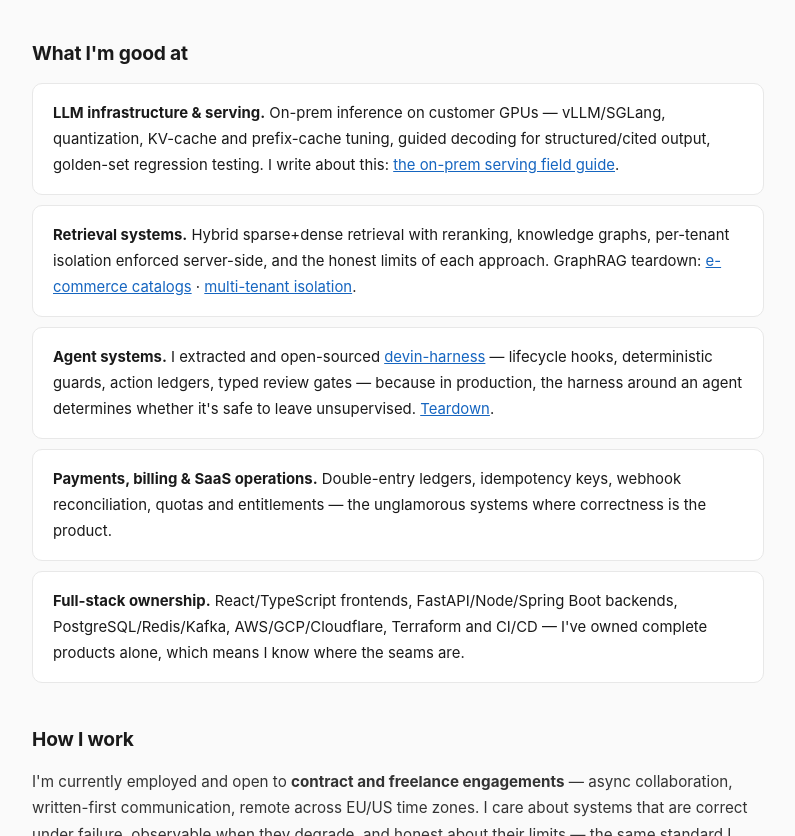
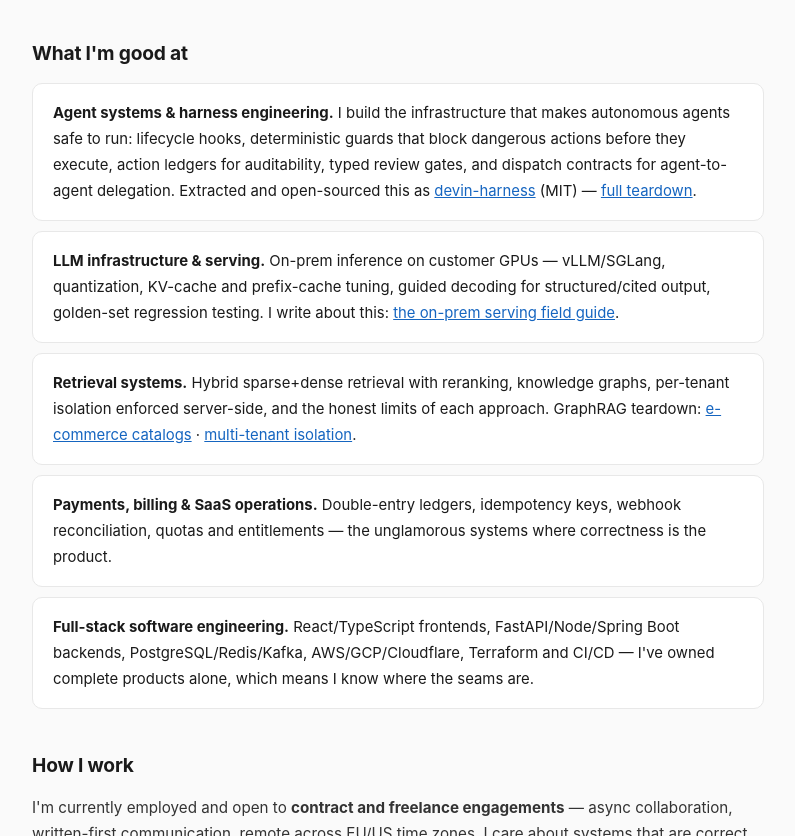
Before and after one commit to signalgap9-del/signalgap9-del.github.io, a plain HTML site: page about.html in a window 1280 px wide. Shown: the part 596-1432 px from the top of the page, without its empty margins (242-1037 px from the left). Drawn offline with Linux system fonts and the light colour scheme.

Commit message:
Reorder capabilities: agent systems first

```diff
--- a/about.html
+++ b/about.html
@@ -50,6 +50,14 @@ members, and data pipelines that had to stay correct without manual oversight.</
 
 <h2>What I'm good at</h2>
 
+<div class="cap"><b>Agent systems &amp; harness engineering.</b> I build the
+infrastructure that makes autonomous agents safe to run: lifecycle hooks,
+deterministic guards that block dangerous actions before they execute, action
+ledgers for auditability, typed review gates, and dispatch contracts for
+agent-to-agent delegation. Extracted and open-sourced this as
+<a href="https://github.com/signalgap9-del/devin-harness">devin-harness</a> (MIT)
+— <a href="/writing/agents.html">full teardown</a>.</div>
+
 <div class="cap"><b>LLM infrastructure &amp; serving.</b> On-prem inference on
 customer GPUs — vLLM/SGLang, quantization, KV-cache and prefix-cache tuning,
 guided decoding for structured/cited output, golden-set regression testing.
@@ -62,17 +70,11 @@ the honest limits of each approach. GraphRAG teardown:
 <a href="/writing/graphrag-ecommerce.html">e-commerce catalogs</a> ·
 <a href="/writing/tenant-rag.html">multi-tenant isolation</a>.</div>
 
-<div class="cap"><b>Agent systems.</b> I extracted and open-sourced
-<a href="https://github.com/signalgap9-del/devin-harness">devin-harness</a> —
-lifecycle hooks, deterministic guards, action ledgers, typed review gates —
-because in production, the harness around an agent determines whether it's
-safe to leave unsupervised. <a href="/writing/agents.html">Teardown</a>.</div>
-
 <div class="cap"><b>Payments, billing &amp; SaaS operations.</b> Double-entry
 ledgers, idempotency keys, webhook reconciliation, quotas and entitlements —
 the unglamorous systems where correctness is the product.</div>
 
-<div class="cap"><b>Full-stack ownership.</b> React/TypeScript frontends,
+<div class="cap"><b>Full-stack software engineering.</b> React/TypeScript frontends,
 FastAPI/Node/Spring Boot backends, PostgreSQL/Redis/Kafka, AWS/GCP/Cloudflare,
 Terraform and CI/CD — I've owned complete products alone, which means I know
 where the seams are.</div>
```
